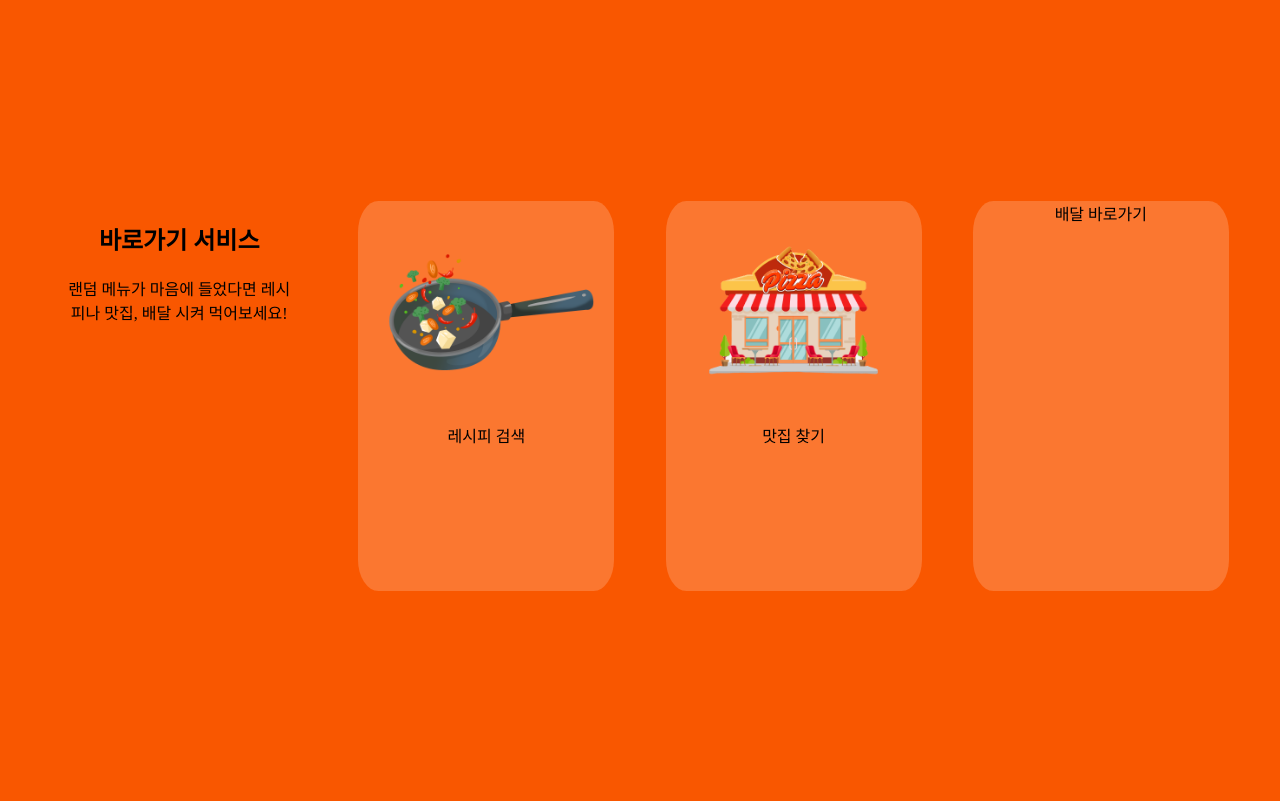
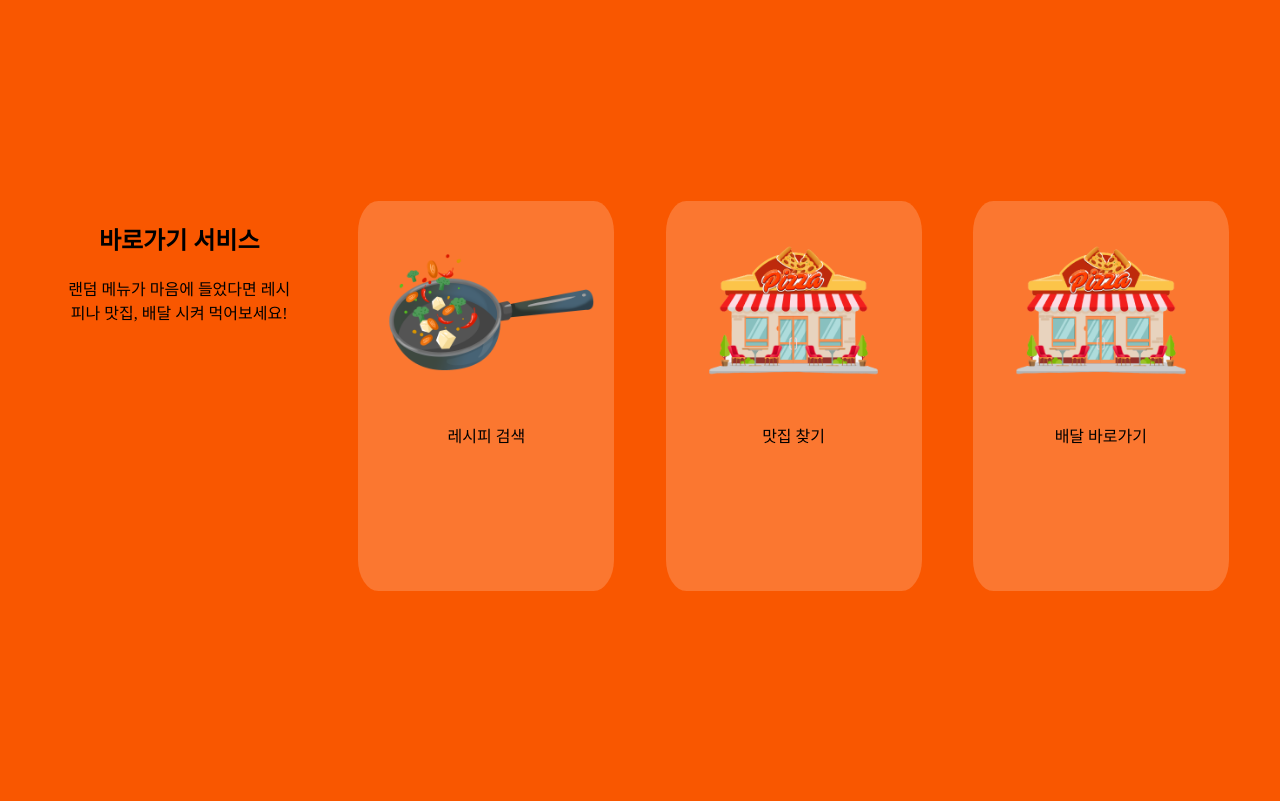
Before and after one commit to eunag63/Pick-the-food, a Django app: page /click/ in a window 1280 px wide. Shown: the part 799-1600 px from the top of the page. Run offline with Django 3.2, Linux system fonts and the light colour scheme; data comes from the database, SQL or seed files in the repository; some web fonts are replaced.

Commit message:
(html>click) img div 추가

```diff
--- a/mysite/pickFood/templates/pickFood/click.html
+++ b/mysite/pickFood/templates/pickFood/click.html
@@ -35,9 +35,24 @@
           <h2>바로가기 서비스</h2>
           랜덤 메뉴가 마음에 들었다면 레시피나 맛집, 배달 시켜 먹어보세요!
         </div>
-        <div class="shortcut1"> <img class="recipe" src="/static/img/recipe.png" alt="recipe"> <br> 레시피 검색 </div>
-        <div class="shortcut2"> <img class="rstrn" src="/static/img/rstrn.png" alt="rstrn"> <br>맛집 찾기 </div>
-        <div class="shortcut3"> 배달 바로가기 </div>
+        <div class="shortcut1">
+          <div class="img">
+            <img class="recipe" src="/static/img/recipe.png" alt="recipe">
+          </div>
+           레시피 검색
+        </div>
+        <div class="shortcut2">
+          <div class="img">
+            <img class="rstrn" src="/static/img/rstrn.png" alt="rstrn">
+          </div>
+           맛집 찾기
+        </div>
+        <div class="shortcut3">
+          <div class="img">
+            <img class="rstrn" src="/static/img/rstrn.png" alt="rstrn">
+          </div>
+          배달 바로가기
+        </div>
       </div>
       <div class="div6"></div>
     </div>
```
